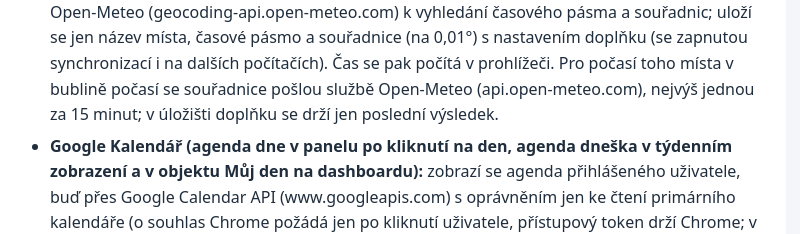
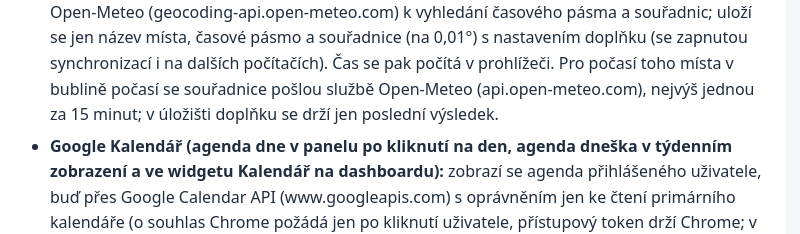
Before and after one commit to jurencak-bob/ibis-plus, a plain HTML site: page privacy.html in a window 1280 px wide. Shown: the part 1240-1474 px from the top of the page, without its empty margins (250-1050 px from the left). Drawn offline with Linux system fonts and the light colour scheme.

Commit message:
Zásady: widget Kalendář (dřív Můj den)
Co-Authored-By: Claude Opus 5.5 <noreply@anthropic.com>

```diff
--- a/privacy.html
+++ b/privacy.html
@@ -31,7 +31,7 @@
 <li><strong>Volitelný API token k Jiře zákazníka</strong> a jeho datum platnosti: uloženo jen lokálně v tomto prohlížeči (nesynchronizuje se; do zálohy na Google Disk jen s výslovným souhlasem uživatele, viz níže). E-mail k tokenu je uložený s nastavením doplňku (se zapnutou synchronizací Chromu i na dalších počítačích téhož profilu). Obojí se používá výhradně k přihlášení do Jiry, kterou uživatel nastavil.</li>
 <li><strong>Poloha (pro počasí v panelu):</strong> zjišťuje ji doplněk přes Chrome (oprávnění k poloze, o kterém Chrome informuje při instalaci; v systému musí mít Chrome polohu povolenou). Zaokrouhlí ji na 0,01° (zhruba 1 km) a pošle jen službě Open-Meteo (api.open-meteo.com) kvůli zobrazení počasí a službě OpenStreetMap Nominatim (nominatim.openstreetmap.org) kvůli názvu místa v bublině počasí. Polohu zjišťuje nejvýš jednou za 15 minut; v úložišti doplňku a stránek IBISu se drží jen poslední výsledek počasí a název místa k zaokrouhlené poloze. Místo pro počasí jde v nastavení zadat i ručně: pak se poloha nezjišťuje, zadaný název se pošle jen službě Open-Meteo (geocoding-api.open-meteo.com) k vyhledání souřadnic a nalezené místo se uloží s nastavením doplňku (se zapnutou synchronizací i na dalších počítačích).</li>
 <li><strong>Světový čas (volitelný, nastavení › Pravý panel):</strong> zadaný název města se pošle jen službě Open-Meteo (geocoding-api.open-meteo.com) k vyhledání časového pásma a souřadnic; uloží se jen název místa, časové pásmo a souřadnice (na 0,01°) s nastavením doplňku (se zapnutou synchronizací i na dalších počítačích). Čas se pak počítá v prohlížeči. Pro počasí toho místa v bublině počasí se souřadnice pošlou službě Open-Meteo (api.open-meteo.com), nejvýš jednou za 15 minut; v úložišti doplňku se drží jen poslední výsledek.</li>
-<li><strong>Google Kalendář (agenda dne v panelu po kliknutí na den, agenda dneška v týdenním zobrazení a v objektu Můj den na dashboardu):</strong> zobrazí se agenda přihlášeného uživatele, buď přes Google Calendar API (www.googleapis.com) s oprávněním jen ke čtení primárního kalendáře (o souhlas Chrome požádá jen po kliknutí uživatele, přístupový token drží Chrome; v prohlížečích bez přihlášení Chromu, např. Microsoft Edge, se uživatel přihlásí v okně Googlu a token se drží jen v paměti relace prohlížeče), nebo jako vložený kalendář Google (calendar.google.com) podle e-mailu z IBISu. Z událostí se zobrazí název, místo, čas a odkaz. Doplněk události nikam neukládá ani neodesílá. Volitelně (nastavení › Dashboard › Kalendář: účty) si uživatel přidá další kalendáře: Google kalendáře, které vidí účet přihlášený do Chromu, včetně sdílených (doplněk kvůli výběru přečte jejich seznam: název a barvu, se stejným oprávněním jen ke čtení), a kalendář Microsoft 365 nebo Outlook.com. Ten se čte z kalendáře Outlooku na webu, který má uživatel otevřený (jen aktuální týden a jen jeho vlastní kalendáře, kalendáře kolegů doplněk vynechá): název, čas a stav schůzek. Ty se drží jen v úložišti doplňku v tomto prohlížeči a nikam se neodesílají.</li>
+<li><strong>Google Kalendář (agenda dne v panelu po kliknutí na den, agenda dneška v týdenním zobrazení a ve widgetu Kalendář na dashboardu):</strong> zobrazí se agenda přihlášeného uživatele, buď přes Google Calendar API (www.googleapis.com) s oprávněním jen ke čtení primárního kalendáře (o souhlas Chrome požádá jen po kliknutí uživatele, přístupový token drží Chrome; v prohlížečích bez přihlášení Chromu, např. Microsoft Edge, se uživatel přihlásí v okně Googlu a token se drží jen v paměti relace prohlížeče), nebo jako vložený kalendář Google (calendar.google.com) podle e-mailu z IBISu. Z událostí se zobrazí název, místo, čas a odkaz. Doplněk události nikam neukládá ani neodesílá. Volitelně (nastavení › Dashboard › Kalendář: účty) si uživatel přidá další kalendáře: Google kalendáře, které vidí účet přihlášený do Chromu, včetně sdílených (doplněk kvůli výběru přečte jejich seznam: název a barvu, se stejným oprávněním jen ke čtení), a kalendář Microsoft 365 nebo Outlook.com. Ten se čte z kalendáře Outlooku na webu, který má uživatel otevřený (jen aktuální týden a jen jeho vlastní kalendáře, kalendáře kolegů doplněk vynechá): název, čas a stav schůzek. Ty se drží jen v úložišti doplňku v tomto prohlížeči a nikam se neodesílají.</li>
 <li><strong>Moje projekty na dashboardu:</strong> z přehledu projektů (projekty.blogic.cz, s přihlášením uživatele) se vezmou jen projekty, které uživatel vede (název, firma, částky, stav a odkazy objednávky a výkazu), a uloží se v úložišti doplňku v tomto prohlížeči. Nikam se neposílají.</li>
 <li><strong>Filtr Kategorie v přehledu projektů:</strong> doplněk si na pozadí otevře detail projektů, které uživatel v přehledu vidí, a přečte z něj jen kategorii projektu. Název projektu a kategorie se uloží v úložišti doplňku v tomto prohlížeči (obnova jednou týdně). Nikam se neposílají.</li>
 <li><strong>Souhrn a graf projektů:</strong> souhrn nad přehledem projektů se počítá jen z řádků, které uživatel na stránce vidí. Graf na detailu projektu se poprvé načte na tlačítko, pak se uložený stav starší než 6 hodin obnoví sám: doplněk otevře na pozadí historii objednávek a výkazů projektu (fakturoid.blogic.cz, s přihlášením uživatele) a přečte z ní období, stav a částku. Při přepnutí grafu na FTE otevře na pozadí i detail dokladů a přečte z nich jen počet hodin (objednávka: celkem hodin, výkaz: součet času). Pro predikci aktuálního měsíce si z přehledu projektů uloží u projektů vyčerpáno a predikci aktuálního období. Vše se uloží v úložišti doplňku v tomto prohlížeči (k názvu projektu) a nikam se neposílá.</li>
```
